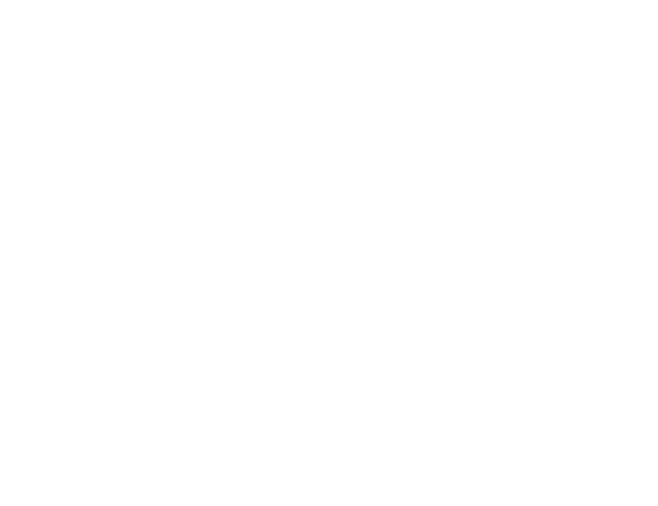
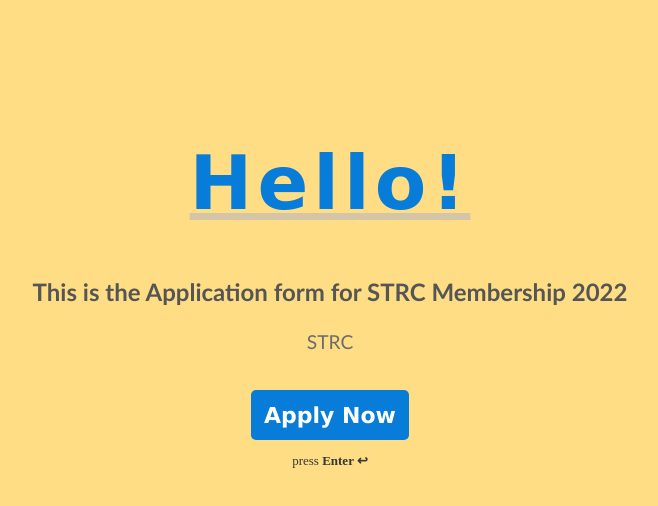
Before and after one commit to sidratulmuntahasara/Membership-2022, a plain HTML site: page index.html in a window 1280 px wide. Shown: the whole page, without its empty margins (310-968 px from the left). Drawn offline with Linux system fonts and the light colour scheme.

Commit message:
Membership Home page

```diff
--- a/index.html
+++ b/index.html
@@ -4,9 +4,29 @@
   <meta charset="UTF-8">
   <meta http-equiv="X-UA-Compatible" content="IE=edge">
   <meta name="viewport" content="width=device-width, initial-scale=1.0">
-  <title>Document</title>
+  <title>STRC Membership 2022</title>
+  <link rel="stylesheet" href="style.css">
+  <link rel="html" href="font.html">
 </head>
-<body>
+<body bgcolor="#FFDD84">
+  <div class="container">
+    <center><u class="greetunder"><h1 id="pass" class="greeting">Hello!</h1></u>
+    <h2 class="about">This is the Application form for STRC Membership 2022</p>
+    <h3 class="brand">STRC</h3>
+    <br><a href="form.html"><button id="myBtn" class="apply" /*onclick="javascript:window.location.replace('form.html')"*/>Apply Now</button></a>
+    <!-- <script>
+      var input = document.getElementById("pass");
+      input.addEventListener("keyup", function(event) {
+       if (event.keyCode === 13) {
+       event.preventDefault();
+       document.getElementById("myBtn").click();
+      }
+    });
+  </script>  -->
+    <p class="instruct">press <b>Enter ↩</b> </p>
+    </center>
+
+  </div>
 
 </body>
 </html>
--- /dev/null
+++ b/style.css
@@ -0,0 +1,44 @@
+h1.greeting{
+    color: #077CD8;
+    font-family: 'Bradley Hand', cursive;
+    font-weight: 100px;
+    letter-spacing: 5px;
+    padding-top: 7%;
+    font-size: 75px;
+}
+
+u.greetunder{
+    color: #D4C5A7;
+}
+
+h2.about{
+    font-family:'Gill Sans', 'Gill Sans MT', Calibri, 'Trebuchet MS', sans-serif;
+    font-weight: 50px;
+    font-size: 24px;
+    color: rgb(85, 85, 85);
+}
+
+h3.brand{
+    font-family:'Gill Sans', 'Gill Sans MT', Calibri, 'Trebuchet MS', sans-serif;
+    font-weight: lighter;
+    color: rgb(107, 107, 107);
+    font-size: larger;
+}
+
+button.apply{
+    background-color: #077CD8;
+    border: none;
+    color: white;
+    font-size: 22px;
+    padding: 1%;
+    border-radius: 5px;
+    padding-left: 1%;
+    padding-right: 1%;
+    font-family: 'Lucida Sans', 'Lucida Sans Regular', 'Lucida Grande', 'Lucida Sans Unicode', Geneva, Verdana, sans-serif;
+    font-weight: bolder;
+}
+
+p.instruct{
+    font-size: 13px;
+    color: rgb(54, 54, 54);
+}
```
Also changed, not shown: form.html (added, +12 -0 lines).
